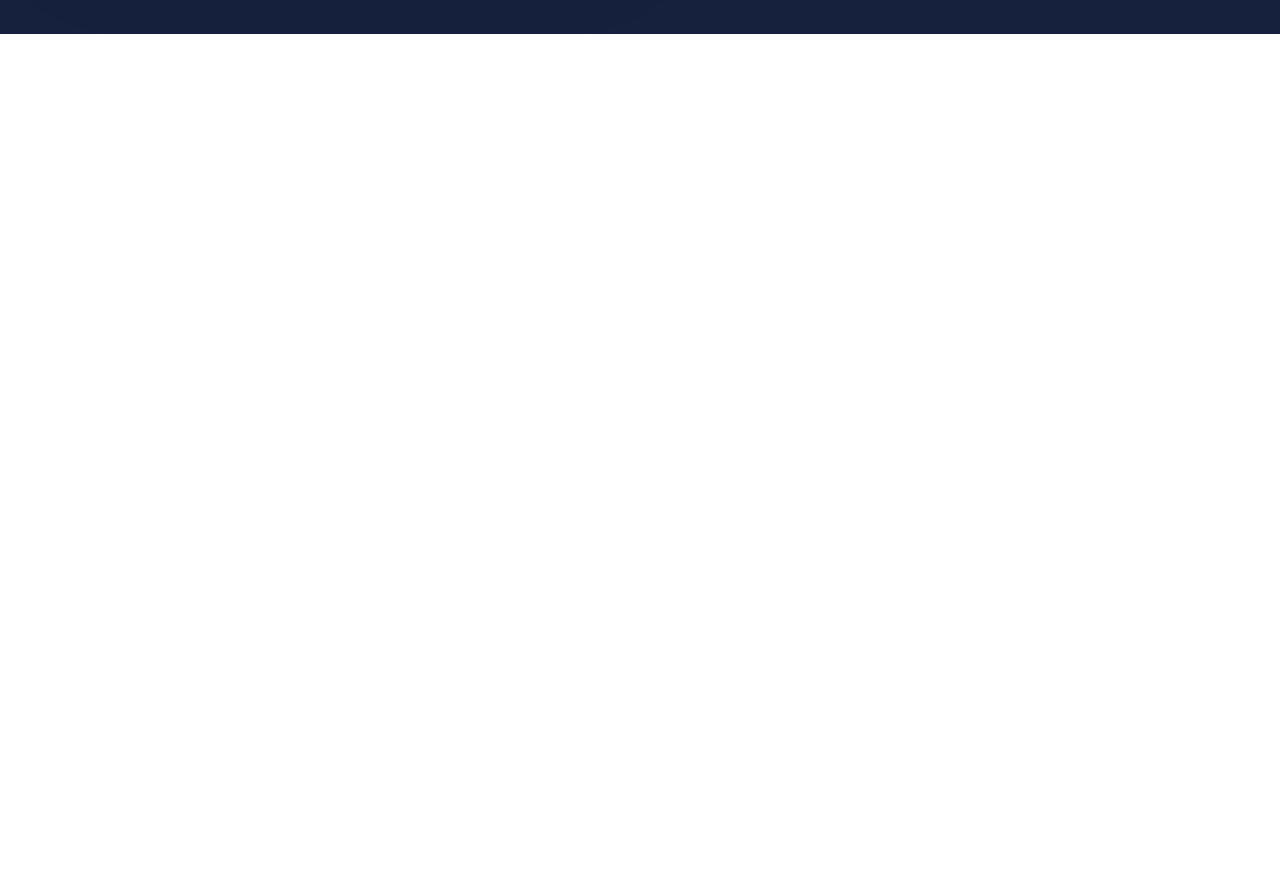
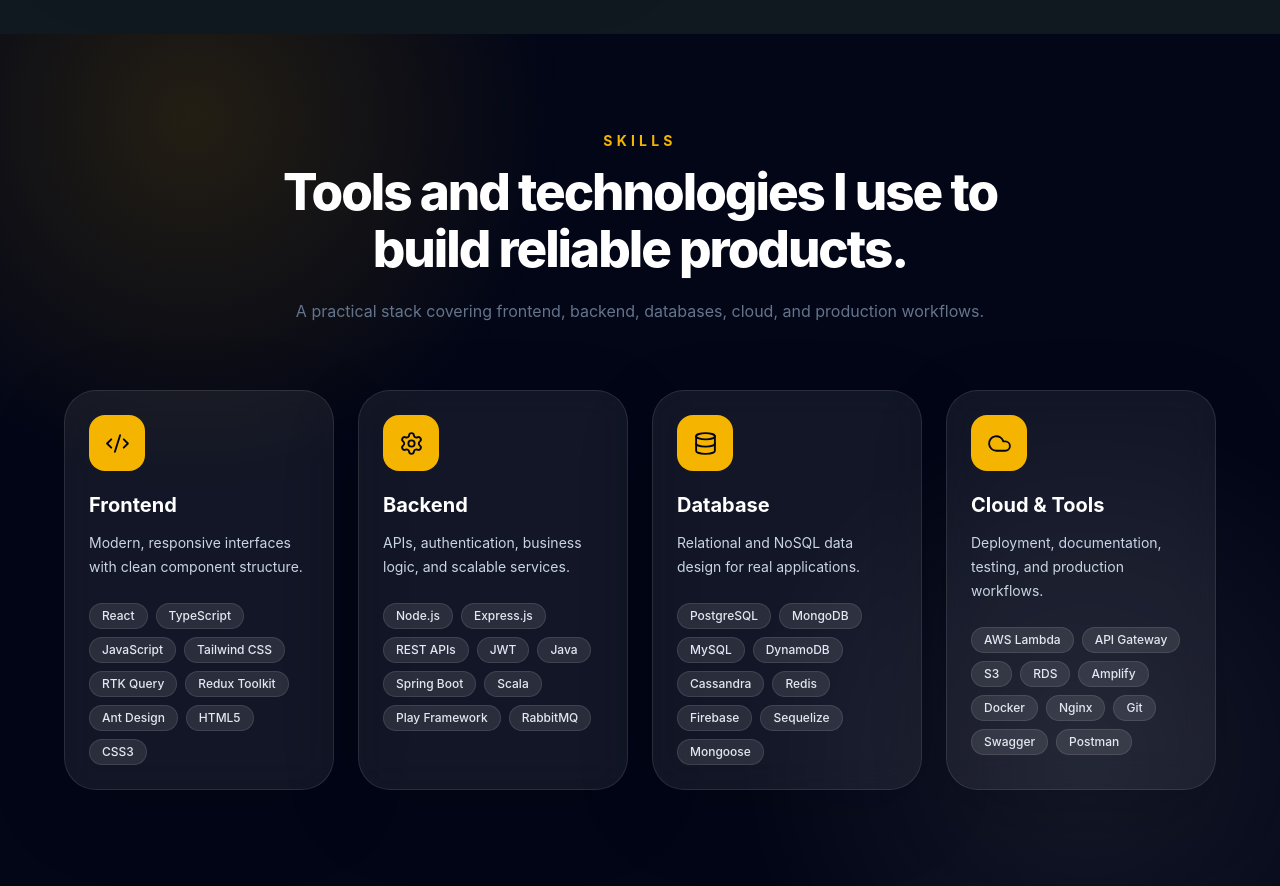
Before and after one commit to Gilpix/kuldeep-portfolio-v2, a React (Vite) app: page / in a window 1280 px wide. Shown: the part 3860-4746 px from the top of the page. Before the commit the page ends 3894 px from the top, so only its background shows below. Built offline with nearby package versions, Linux system fonts and the light colour scheme.

Commit message:
fix: correct skills section theme background

```diff
--- a/src/App.tsx
+++ b/src/App.tsx
@@ -8,6 +8,7 @@
 import About from "./sections/About";
 import Experience from "./sections/Experience";
 import Hero from "./sections/Hero";
+import Skills from "./sections/Skills";
 
 function App() {
   return (
@@ -16,6 +17,7 @@
       <Hero />
       <About />
       <Experience />
+      <Skills />
     </main>
   );
 }
--- /dev/null
+++ b/src/components/cards/SkillCard.tsx
@@ -0,0 +1,54 @@
+/**
+ * SkillCard.tsx
+ * Reusable animated card for one technical skill group.
+ */
+
+import { motion } from "framer-motion";
+
+import type { SkillGroup } from "../../types/skills";
+import { fadeUp, staggerContainer, viewportOnce } from "../../utils/animations";
+
+interface SkillCardProps {
+  skillGroup: SkillGroup;
+}
+
+function SkillCard({ skillGroup }: SkillCardProps) {
+  const Icon = skillGroup.icon;
+
+  return (
+    <motion.article
+      variants={fadeUp}
+      className="glass-card group rounded-[2rem] p-6 transition duration-300 hover:-translate-y-0.5 hover:border-[var(--color-primary)]"
+    >
+      <div className="mb-5 inline-flex size-14 items-center justify-center rounded-2xl bg-[var(--color-primary)] text-[var(--color-black)]">
+        <Icon size={25} strokeWidth={1.8} />
+      </div>
+
+      <h3 className="text-xl font-bold text-white">{skillGroup.title}</h3>
+
+      <p className="mt-3 text-sm leading-6 text-slate-300">
+        {skillGroup.description}
+      </p>
+
+      <motion.div
+        variants={staggerContainer}
+        initial="hidden"
+        whileInView="visible"
+        viewport={viewportOnce}
+        className="mt-6 flex flex-wrap gap-2"
+      >
+        {skillGroup.skills.map((skill) => (
+          <motion.span
+            key={skill}
+            variants={fadeUp}
+            className="rounded-full border border-white/10 bg-white/10 px-3 py-1 text-xs font-medium text-slate-200 transition group-hover:border-[var(--color-primary)]/50"
+          >
+            {skill}
+          </motion.span>
+        ))}
+      </motion.div>
+    </motion.article>
+  );
+}
+
+export default SkillCard;
--- /dev/null
+++ b/src/data/skills.ts
@@ -0,0 +1,36 @@
+/**
+ * skills.ts
+ * Skill groups for the portfolio. Keeping skills here makes updates
+ * easier without touching the UI components.
+ */
+
+import { Cloud, Code2, Database, Settings } from "lucide-react";
+
+import type { SkillGroup } from "../types/skills";
+
+export const skillGroups: SkillGroup[] = [
+  {
+    title: "Frontend",
+    description: "Modern, responsive interfaces with clean component structure.",
+    icon: Code2,
+    skills: ["React", "TypeScript", "JavaScript", "Tailwind CSS", "RTK Query", "Redux Toolkit", "Ant Design", "HTML5", "CSS3"],
+  },
+  {
+    title: "Backend",
+    description: "APIs, authentication, business logic, and scalable services.",
+    icon: Settings,
+    skills: ["Node.js", "Express.js", "REST APIs", "JWT", "Java", "Spring Boot", "Scala", "Play Framework", "RabbitMQ"],
+  },
+  {
+    title: "Database",
+    description: "Relational and NoSQL data design for real applications.",
+    icon: Database,
+    skills: ["PostgreSQL", "MongoDB", "MySQL", "DynamoDB", "Cassandra", "Redis", "Firebase", "Sequelize", "Mongoose"],
+  },
+  {
+    title: "Cloud & Tools",
+    description: "Deployment, documentation, testing, and production workflows.",
+    icon: Cloud,
+    skills: ["AWS Lambda", "API Gateway", "S3", "RDS", "Amplify", "Docker", "Nginx", "Git", "Swagger", "Postman"],
+  },
+];
--- a/src/index.css
+++ b/src/index.css
@@ -23,8 +23,8 @@
   --section-bg-hero-left: var(--color-navy);
   --section-bg-hero-right: var(--color-primary);
   --section-bg-about: var(--color-light);
-  --section-bg-experience: var(--color-blue);
-  --section-bg-skills: var(--color-light-soft);
+  --section-bg-experience: var(--color-navy);
+  --section-bg-skills: var(--color-light-navy);
   --section-bg-projects: var(--color-navy);
   --section-bg-contact: var(--color-black);
 
@@ -58,7 +58,7 @@
 body {
   margin: 0;
   font-family: Inter, system-ui, sans-serif;
-  background: var(--color-dark);
+  background: var(--color-black);
   color: var(--color-light);
 }
 
--- /dev/null
+++ b/src/sections/Skills.tsx
@@ -0,0 +1,57 @@
+/**
+ * Skills.tsx
+ * Technical skills section with dark premium styling and smooth
+ * staggered animations for skill cards and individual tags.
+ */
+
+import { motion } from "framer-motion";
+
+import SkillCard from "../components/cards/SkillCard";
+import { skillGroups } from "../data/skills";
+import { fadeUp, staggerContainer, viewportOnce } from "../utils/animations";
+
+function Skills() {
+  return (
+    <section
+      id="skills"
+      className="section-padding relative overflow-hidden bg-[var(--section-bg-skills)] px-4 text-white sm:px-6 lg:px-12"
+    >
+      <div className="absolute inset-0 bg-[radial-gradient(circle_at_15%_10%,rgba(244,180,0,0.14),transparent_28%),radial-gradient(circle_at_85%_85%,rgba(255,255,255,0.08),transparent_28%)]" />
+
+      <div className="section-container relative">
+        <motion.div
+          variants={fadeUp}
+          initial="hidden"
+          whileInView="visible"
+          viewport={viewportOnce}
+          className="mx-auto max-w-3xl text-center"
+        >
+          <p className="section-label">Skills</p>
+
+          <h2 className="section-heading text-white">
+            Tools and technologies I use to build reliable products.
+          </h2>
+
+          <p className="section-subheading text-slate-300">
+            A practical stack covering frontend, backend, databases, cloud, and
+            production workflows.
+          </p>
+        </motion.div>
+
+        <motion.div
+          variants={staggerContainer}
+          initial="hidden"
+          whileInView="visible"
+          viewport={viewportOnce}
+          className="mt-16 grid gap-6 md:grid-cols-2 xl:grid-cols-4"
+        >
+          {skillGroups.map((skillGroup) => (
+            <SkillCard key={skillGroup.title} skillGroup={skillGroup} />
+          ))}
+        </motion.div>
+      </div>
+    </section>
+  );
+}
+
+export default Skills;
--- /dev/null
+++ b/src/types/skills.ts
@@ -0,0 +1,13 @@
+/**
+ * skills.ts
+ * Types for skill groups shown in the Skills section.
+ */
+
+import type { LucideIcon } from "lucide-react";
+
+export interface SkillGroup {
+  title: string;
+  description: string;
+  icon: LucideIcon;
+  skills: string[];
+}
```
